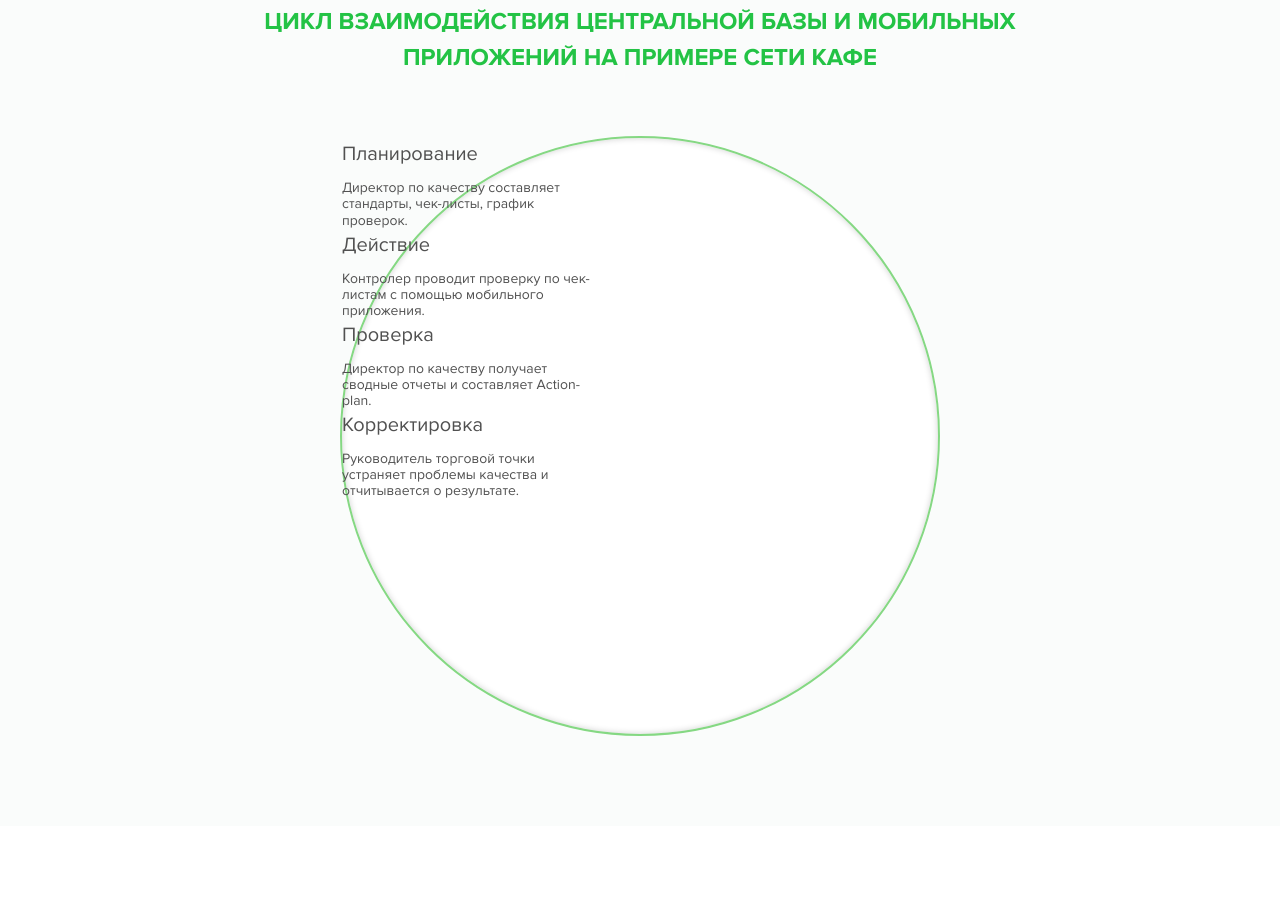
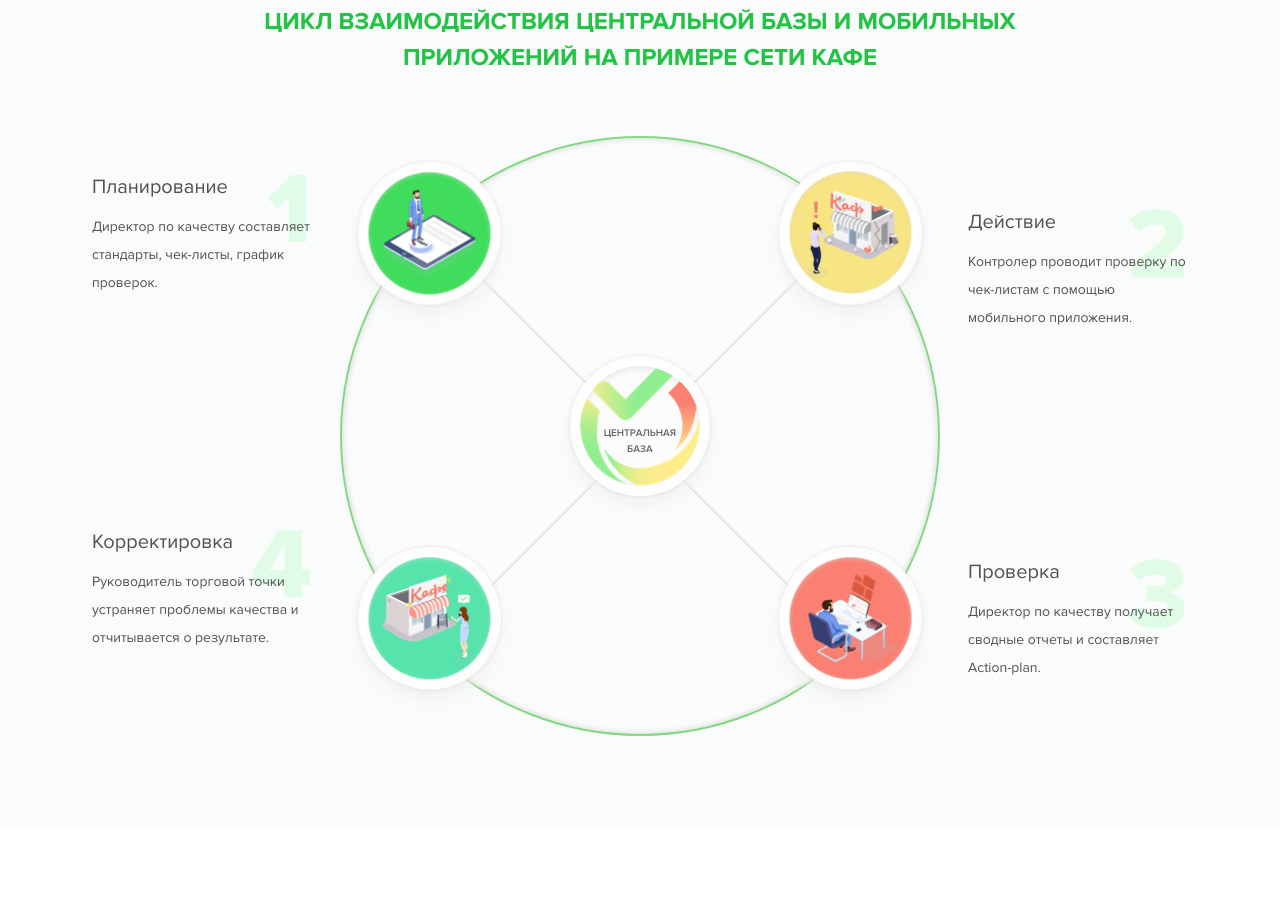
Before and after one commit to pixelaria/mera-soft, a website: page src/index.html in a window 1280 px wide. Shown: the part 4200-5103 px from the top of the page. Drawn offline with Linux system fonts and the light colour scheme; some packages are replaced by stand-ins of ours; files that its build step writes are made by us from their sources; animation ran at ten frames a second; files whose address does not match are found by name.

Commit message:
Cycle section

```diff
--- a/src/index.html
+++ b/src/index.html
@@ -212,26 +212,34 @@
       <div class="container">
         <h2 class="section__title section__title--center">Цикл взаимодействия Центральной базы и мобильных <br>приложений на примере сети кафе</h2>
         <div class="cycle">
+
           <div class="cycle__item">
+            <div class="cycle__desc">
               <p class="cycle__title">Планирование</p>
               <p class="cycle__text">Директор по качеству составляет стандарты, чек-листы, график проверок.</p>
             </div>
+
+          </div>
           <div class="cycle__item">
+            <div class="cycle__desc">
               <p class="cycle__title">Действие</p>
               <p class="cycle__text">Контролер проводит проверку  по чек-листам с помощью мобильного приложения.</p>
             </div>
-
-
+          </div>
           <div class="cycle__item">
+            <div class="cycle__desc">
               <p class="cycle__title">Проверка</p>
               <p class="cycle__text">Директор по качеству получает сводные отчеты и составляет Action-plan.</p>
             </div>
+          </div>
           <div class="cycle__item">
+            <div class="cycle__desc">
               <p class="cycle__title">Корректировка</p>
               <p class="cycle__text">Руководитель торговой точки устраняет проблемы качества и отчитывается о результате.</p>
             </div>
-
-
+          </div>
+          <div class="cycle__line cycle__line--first"></div>
+          <div class="cycle__line cycle__line--second"></div>
         </div>
       </div>
     </section>
--- a/src/js/scripts.js
+++ b/src/js/scripts.js
@@ -205,7 +205,8 @@ $(function (){
   });
 
   $('.slider').unslider({
-    arrows:false
+    arrows:false,
+    autoplay: true
   });
 
   $('.slider').unslider('initSwipe');
--- a/src/less/main.less
+++ b/src/less/main.less
@@ -843,19 +843,123 @@ ul {
   width: 600px;
   box-shadow: inset 0 0 6px #d1d1d1;
   border: 2px solid #85d883;
-  background-color: #ffffff;
+
+
+
   border-radius: 50%;
 
   left: 0;
   right: 0;
   margin:auto;
 
+  &:before {
+    content: '';
+    position: absolute;
+
+    width: 175px;
+    height: 175px;
+    top: 0;
+    left: 0;
+    right: 0;
+    bottom: 0;
+    margin: auto;
+    background-image: url('../img/cycle-bg.png');
+    background-position: center;
+    background-size: auto;
+    background-repeat: no-repeat;
+    z-index: 1;
+  }
+  &__line {
+    position: absolute;
+    width: 100%;
+    height: 2px;
+    background-color: #e6e6e6;
+    left: 0;
+    top: 50%;
+    z-index: 0;
+    &--first {
+      transform: rotateZ(45deg);
+    }
+    &--second {
+      transform: rotateZ(-45deg);
+    }
+  }
+
   &__item {
-    width: 250px;
+    position: absolute;
+    width: 175px;
+    height: 175px;
+    background-position: center;
+    background-size: contain;
+    background-repeat: no-repeat;
+    z-index: 1;
+    &:nth-child(1) {
+      background-image: url('../img/icon-cycle-1.png');
+      left: 0;
+      top: 3%;
+      .cycle__desc {
+        left: -250px;
+        top: 15px;
+        &:after {
+          content: '1';
+        }
+      }
+    }
+    &:nth-child(2) {
+      background-image: url('../img/icon-cycle-2.png');
+      right: 0;
+      top: 3%;
+      .cycle__desc {
+        right: -250px;
+        top: 50px;
+        &:after {
+          content: '2';
+        }
+      }
+    }
+    &:nth-child(3) {
+      background-image: url('../img/icon-cycle-3.png');
+      bottom: 3%;
+      right: 0;
+      .cycle__desc {
+        right: -250px;
+        top: 15px;
+        &:after {
+          content: '3';
+        }
+      }
+    }
+    &:nth-child(4) {
+      background-image: url('../img/icon-cycle-4.png');
+      bottom: 3%;
+      left: 0;
+      .cycle__desc {
+        left: -250px;
+        top: -15px;
+        &:after {
+          content: '4';
+        }
+      }
+    }
+  }
+
+  &__desc {
+    position: absolute;
+    width: 220px;
     height: auto;
-    position: relative;
 
-
+    &:after {
+      after:'';
+      position: absolute;
+      right: 0;
+      top: 0;
+      opacity: 0.5;
+      color: #c7fbd2;
+      font-size: 100px;
+      font-weight: 700;
+      line-height: 80px;
+      z-index: -1;
+    }
   }
 
   &__title {
@@ -869,6 +973,7 @@ ul {
     color: #515151;
     font-size: 14px;
     font-weight: 400;
+    line-height: 28px;
   }
 }
 
```
Also changed, not shown: docs/index.html (+12 -4 lines), docs/css/bundle.css, docs/img/cycle-bg.png (added), docs/js/bundle.js. Lines whose indentation alone changed are shown as unchanged.
